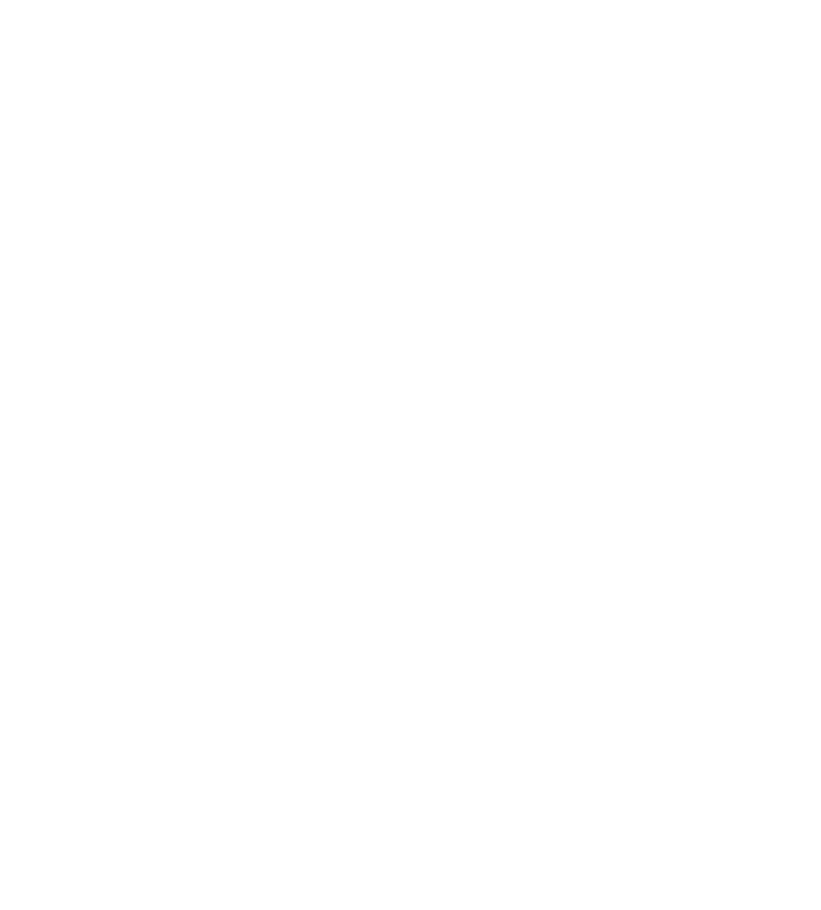
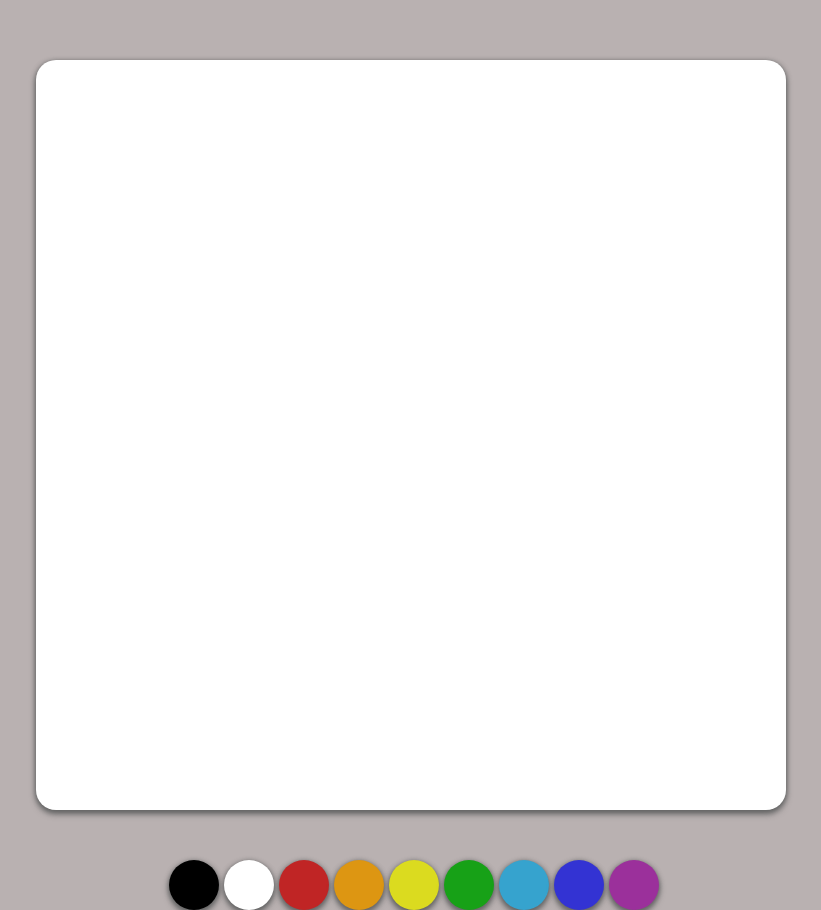
Before and after one commit to sangjuntechs/jsPaint, a plain HTML site: page index.html in a window 1280 px wide. Shown: the whole page, without its empty margins (229-1050 px from the left). Before the commit the page ends 800 px from the top, so only its background shows below. Drawn offline with Linux system fonts and the light colour scheme.

Commit message:
modify css html

```diff
--- a/index.html
+++ b/index.html
@@ -7,7 +7,20 @@
     <link rel="stylesheet" href="style.css">
 </head>
 <body>
-
+    <canvas id = "js-canvas" class="canvas"></canvas>
+    <div class="control">
+        <div class="control_colors" id="colors">
+            <div class="control_color" style="background-color: black;"></div>
+            <div class="control_color" style="background-color: white;"></div>
+            <div class="control_color" style="background-color: rgb(192, 37, 37);"></div>
+            <div class="control_color" style="background-color: rgb(221, 150, 18);"></div>
+            <div class="control_color" style="background-color: rgb(219, 219, 31);"></div>
+            <div class="control_color" style="background-color: rgb(23, 161, 23);"></div>
+            <div class="control_color" style="background-color: rgb(54, 163, 206);"></div>
+            <div class="control_color" style="background-color: rgb(51, 51, 211);"></div>
+            <div class="control_color" style="background-color: rgb(155, 48, 155);"></div>
+        </div>
+    </div>
     <script src="app.js"></script>
 </body>
 </html>
--- /dev/null
+++ b/reset.css
@@ -0,0 +1,43 @@
+html, body, div, span, applet, object, iframe,
+h1, h2, h3, h4, h5, h6, p, blockquote, pre,
+a, abbr, acronym, address, big, cite, code,
+del, dfn, em, img, ins, kbd, q, s, samp,
+small, strike, strong, sub, sup, tt, var,
+b, u, i, center,
+dl, dt, dd, ol, ul, li,
+fieldset, form, label, legend,
+table, caption, tbody, tfoot, thead, tr, th, td,
+article, aside, canvas, details, embed,
+figure, figcaption, footer, header, hgroup,
+menu, nav, output, ruby, section, summary,
+time, mark, audio, video {
+	margin: 0;
+	padding: 0;
+	border: 0;
+	font-size: 100%;
+	font: inherit;
+	vertical-align: baseline;
+}
+/* HTML5 display-role reset for older browsers */
+article, aside, details, figcaption, figure,
+footer, header, hgroup, menu, nav, section {
+	display: block;
+}
+body {
+	line-height: 1;
+}
+ol, ul {
+	list-style: none;
+}
+blockquote, q {
+	quotes: none;
+}
+blockquote:before, blockquote:after,
+q:before, q:after {
+	content: '';
+	content: none;
+}
+table {
+	border-collapse: collapse;
+	border-spacing: 0;
+}
--- a/style.css
+++ b/style.css
@@ -0,0 +1,33 @@
+@import "reset.css";
+body {
+    background-color: rgb(185, 177, 177);
+    display: flex;
+    flex-direction: column;
+    align-items: center;
+    padding-top: 60px;
+}
+
+canvas {
+    width: 750px;
+    height: 750px;
+    background-color: white;
+    border-radius: 20px;
+    box-shadow:0 4px 6px rgb(102, 102, 102),0 1px 5px rgb(102, 102, 102);
+}
+.control .control_colors {
+    display: flex;
+}
+
+
+.control_colors .control_color {
+    width: 50px;
+    height: 50px;
+    border-radius: 50px;
+    box-shadow:0 4px 6px rgb(102, 102, 102),0 1px 5px rgb(102, 102, 102);
+    cursor: pointer;
+    margin-left: 5px;
+}
+
+.control {
+    margin-top: 50px;
+}
```
Also changed, not shown: 1 other file.
